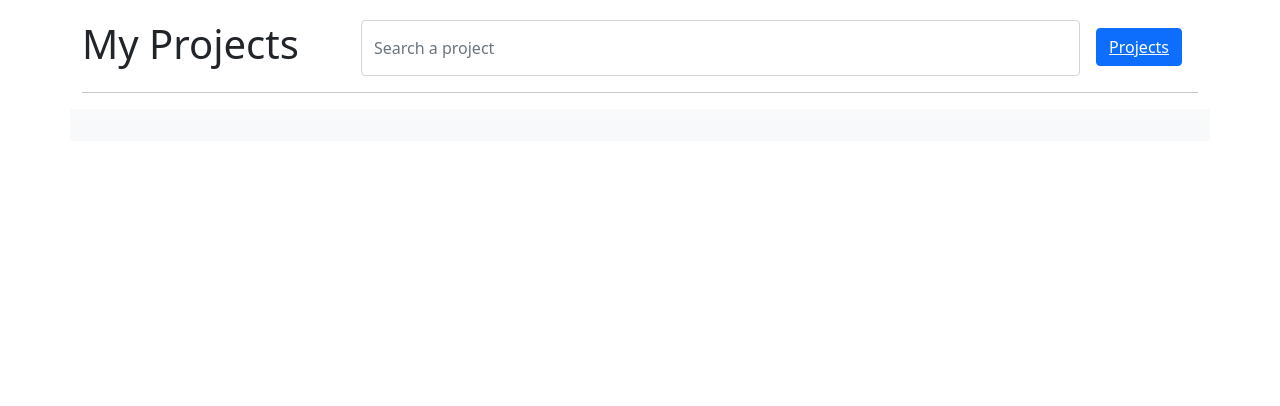
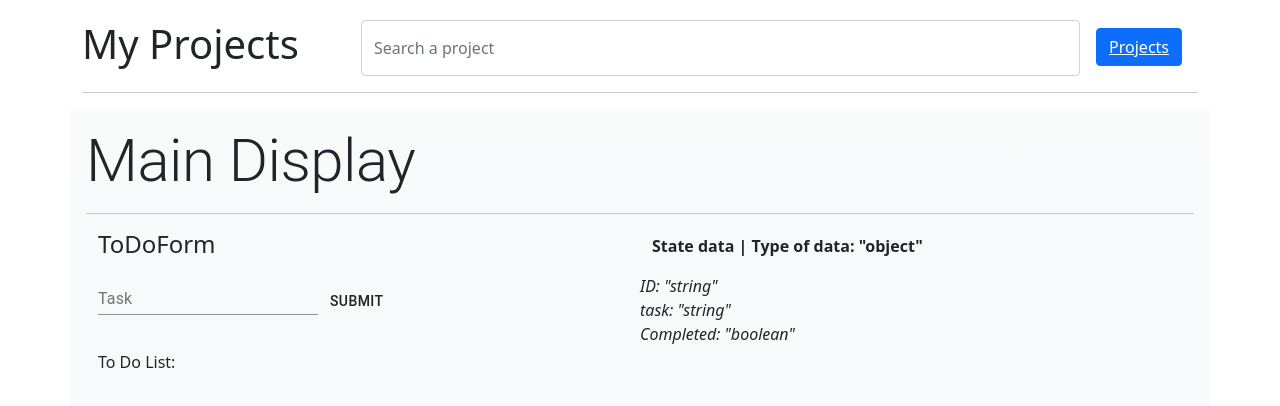
Before and after one commit to vannara43/myprojects, a React (Create React App) app: page /myprojects/todolist in a window 1280 px wide. Shown: the top 406 px of the page. Built offline with nearby package versions, Linux system fonts and the light colour scheme.

Commit message:
added Todo List Component to my project

```diff
--- a/package.json
+++ b/package.json
@@ -4,6 +4,8 @@
   "version": "0.1.0",
   "private": true,
   "dependencies": {
+    "@material-ui/core": "^4.12.4",
+    "@material-ui/icons": "^4.11.3",
     "@testing-library/jest-dom": "^5.16.4",
     "@testing-library/react": "^13.2.0",
     "@testing-library/user-event": "^13.5.0",
@@ -15,6 +17,7 @@
     "react-router": "^6.3.0",
     "react-router-dom": "^6.3.0",
     "react-scripts": "5.0.1",
+    "uuid": "^8.3.2",
     "web-vitals": "^2.1.4"
   },
   "scripts": {
--- a/src/App.css
+++ b/src/App.css
@@ -1,3 +1,5 @@
+
+
 .App {
   text-align: center;
 }
--- a/src/App.js
+++ b/src/App.js
@@ -4,6 +4,7 @@ import Axios from "./components/Axios";
 import RandomMath from "./components/RandomMath";
 import FormApp from "./components/FormApp";
 import PostCard from "./components/PostCard";
+import ToDoMain from "./components/todolist/ToDoMain";
 
 function App() {
   return (
@@ -34,6 +35,7 @@ function App() {
             <Route path="/myprojects/axios" element={<Axios />} />
             <Route path="/myprojects/math" element={<RandomMath />} />
             <Route path="/myprojects/formapp" element={<FormApp />} />
+            <Route path="/myprojects/todolist" element={<ToDoMain />} />
           </Routes>
         </Router>
       </div>
--- a/src/components/PostCard.js
+++ b/src/components/PostCard.js
@@ -6,7 +6,7 @@ function PostCard() {
     <div className="">
       <div className="row">
         <div
-          className="card shadow mx-3 p-3 rounded"
+          className="card shadow m-3 p-3 rounded"
           style={{ width: "18rem", height: "24rem" }}
         >
           <img
@@ -33,7 +33,7 @@ function PostCard() {
         </div>
 
         <div
-          className="card shadow mx-3 p-3 rounded"
+          className="card shadow m-3 p-3 rounded"
           style={{ width: "18rem", height: "24rem" }}
         >
           <img
@@ -60,7 +60,7 @@ function PostCard() {
         </div>
 
         <div
-          className="card shadow mx-3 p-3 rounded border"
+          className="card shadow m-3 p-3 rounded border"
           style={{ width: "18rem", height: "24rem" }}
         >
           <img
@@ -87,7 +87,35 @@ function PostCard() {
         </div>
 
         <div
-          className="card shadow mx-3 p-3 opacity-50 rounded border bg-light"
+          className="card shadow m-3 p-3 rounded border"
+          style={{ width: "18rem", height: "24rem" }}
+        >
+          <img
+            src="https://c0.wallpaperflare.com/preview/34/705/139/tasks-plan-target-list.jpg"
+            className="card-img-top rounded"
+            style={{ height: "10rem" }}
+            alt="..."
+          />
+          <div className="card-body">
+            <h5 className="card-title text-center lead">To Do List</h5>
+            <p className="card-text small" style={{ height: "5rem" }}>
+              You can add tasks into list. Use Local Storage to save list. Use
+              UUID to generate an Id. Use Material UI for User Interface.
+            </p>
+
+            <div className="text-end ">
+              <Link
+                to="/myprojects/todolist"
+                className="btn btn-primary rounded-pill"
+              >
+                Check it out
+              </Link>
+            </div>
+          </div>
+        </div>
+
+        <div
+          className="card shadow m-3 p-3 opacity-50 rounded border bg-light"
           style={{ width: "18rem", height: "24rem" }}
         >
           <table className="col ">
--- a/src/components/RandomMath.js
+++ b/src/components/RandomMath.js
@@ -1,4 +1,5 @@
 import React, { useState } from "react";
+import { v1 as uuidv1 } from "uuid";
 
 function GetMath() {
   const [items, setItems] = useState([]);
@@ -9,9 +10,7 @@ function GetMath() {
       {
         id: items.length,
         value: Math.floor(Math.random() * 10) + 1,
-        user:
-          "user" +
-          Math.floor(Math.random() * 10) * Math.floor(Math.random() * 10),
+        user: "user" + uuidv1(),
       },
     ]);
     console.log("Getting new data", items);
@@ -32,12 +31,11 @@ function GetMath() {
         <div className="col col-lg-2 border">
           {items.map((item) => (
             <div className="col" key={item.id}>
-              {`${item.user}: `}
               {item.value}
             </div>
           ))}
         </div>
-        <div className="col col-lg-3 border">{JSON.stringify(items)}</div>
+        <div className="col col-lg-6 border">{JSON.stringify(items)}</div>
       </div>
     </div>
   );
--- /dev/null
+++ b/src/components/todolist/ToDoForm.js
@@ -0,0 +1,67 @@
+import React, { useEffect, useState } from "react";
+import { v4 as uuidv4 } from "uuid";
+import { TextField, Button } from "@material-ui/core";
+
+function ToDoForm({ addTodo }) {
+  const [todo, setTodo] = useState({
+    id: "",
+    task: "",
+    completed: false,
+  });
+
+  function handleTaskInputChange(e) {
+    setTodo({ ...todo, task: e.target.value });
+  }
+
+  function handleSubmit(e) {
+    e.preventDefault();
+    if (todo.task.trim()) {
+      //add item to list
+      addTodo({ ...todo, id: uuidv4() });
+      //reset item input
+      setTodo({ ...todo, task: "" });
+    }
+  }
+
+  useEffect(() => {}, [todo]);
+
+  return (
+    <React.Fragment>
+      <div className="container">
+        <div className="row">
+          <div className="col">
+            <h4>ToDoForm</h4>
+            <form className="todo-form" onSubmit={handleSubmit}>
+              <TextField
+                label="Task"
+                name="task"
+                type="text"
+                value={todo.task}
+                onChange={handleTaskInputChange}
+                placeholder="Enter a task"
+              />
+              <Button type="submit" className="mx-1 my-3">
+                Submit
+              </Button>
+            </form>
+          </div>
+
+          <div className="col p-1">
+            <p>
+              <b>
+                State data | {"Type of data: "} {JSON.stringify(typeof todo)}
+              </b>
+            </p>
+            <i className="row">ID: {JSON.stringify(typeof todo.id)}</i>
+            <i className="row">task: {JSON.stringify(typeof todo.task)}</i>
+            <i className="row">
+              Completed: {JSON.stringify(typeof todo.completed)}
+            </i>
+          </div>
+        </div>
+      </div>
+    </React.Fragment>
+  );
+}
+
+export default ToDoForm;
--- /dev/null
+++ b/src/components/todolist/ToDoItem.js
@@ -0,0 +1,39 @@
+import React from "react";
+import { Checkbox, IconButton, ListItem } from "@material-ui/core";
+import CloseIcon from "@material-ui/icons/Close";
+
+function ToDoItem({ todo, toggleComplete, removeTodo }) {
+  function handleCheckboxClick() {
+    toggleComplete(todo.id);
+  }
+
+  function handleRemoveClick() {
+    removeTodo(todo.id);
+  }
+  return (
+    <ListItem
+      className="border col my-2 col-lg-5 border-primary"
+      style={{ display: "flex" }}
+    >
+      <Checkbox checked={todo.completed} onClick={handleCheckboxClick} />
+      <span
+        className="col"
+        style={{
+          color: "black",
+          textDecoration: todo.completed ? "line-through" : null,
+        }}
+      >
+        <i>Id: {todo.id}</i>
+        <p>Task Name: {todo.task}</p>
+      </span>
+      <IconButton
+        className="btn btn-primary btn-sm m-1"
+        onClick={handleRemoveClick}
+      >
+        <CloseIcon />
+      </IconButton>
+    </ListItem>
+  );
+}
+
+export default ToDoItem;
--- /dev/null
+++ b/src/components/todolist/ToDoList.js
@@ -0,0 +1,23 @@
+import React from "react";
+import ToDoItem from "./ToDoItem";
+import { List } from "@material-ui/core";
+
+function ToDoList({ todos, toggleComplete, removeTodo }) {
+  return (
+    <div className="container">
+      To Do List:
+      <List>
+        {todos.map((todo) => (
+          <ToDoItem
+            key={todo.id}
+            todo={todo}
+            toggleComplete={toggleComplete}
+            removeTodo={removeTodo}
+          />
+        ))}
+      </List>
+    </div>
+  );
+}
+
+export default ToDoList;
--- /dev/null
+++ b/src/components/todolist/ToDoMain.js
@@ -0,0 +1,58 @@
+import React, { useState, useEffect } from "react";
+import ToDoForm from "./ToDoForm";
+import ToDoList from "./ToDoList";
+import { Typography } from "@material-ui/core";
+
+const LOCAL_STORAGE_KEY = "react-todo-list-todos";
+
+function ToDoMain() {
+  const [todos, setTodos] = useState([]);
+
+  useEffect(() => {
+    const storageTodos = JSON.parse(localStorage.getItem(LOCAL_STORAGE_KEY));
+    if (storageTodos) {
+      setTodos(storageTodos);
+    }
+  }, []);
+
+  useEffect(() => {
+    localStorage.setItem(LOCAL_STORAGE_KEY, JSON.stringify(todos));
+  }, [todos]);
+
+  function addTodo(todo) {
+    setTodos([todo, ...todos]);
+  }
+
+  function toggleComplete(id) {
+    setTodos(
+      todos.map((todo) => {
+        if (todo.id === id) {
+          return {
+            ...todo,
+            completed: !todo.completed,
+          };
+        }
+        return todo;
+      })
+    );
+  }
+
+  function removeTodo(id) {
+    setTodos(todos.filter((todo) => todo.id !== id));
+  }
+
+  return (
+    <div>
+      <Typography variant="h2">Main Display</Typography>
+      <hr />
+      <ToDoForm addTodo={addTodo} />
+      <ToDoList
+        todos={todos}
+        toggleComplete={toggleComplete}
+        removeTodo={removeTodo}
+      />
+    </div>
+  );
+}
+
+export default ToDoMain;
```
Also changed, not shown: 1 other file (tests, documents, lock files or other folders).
